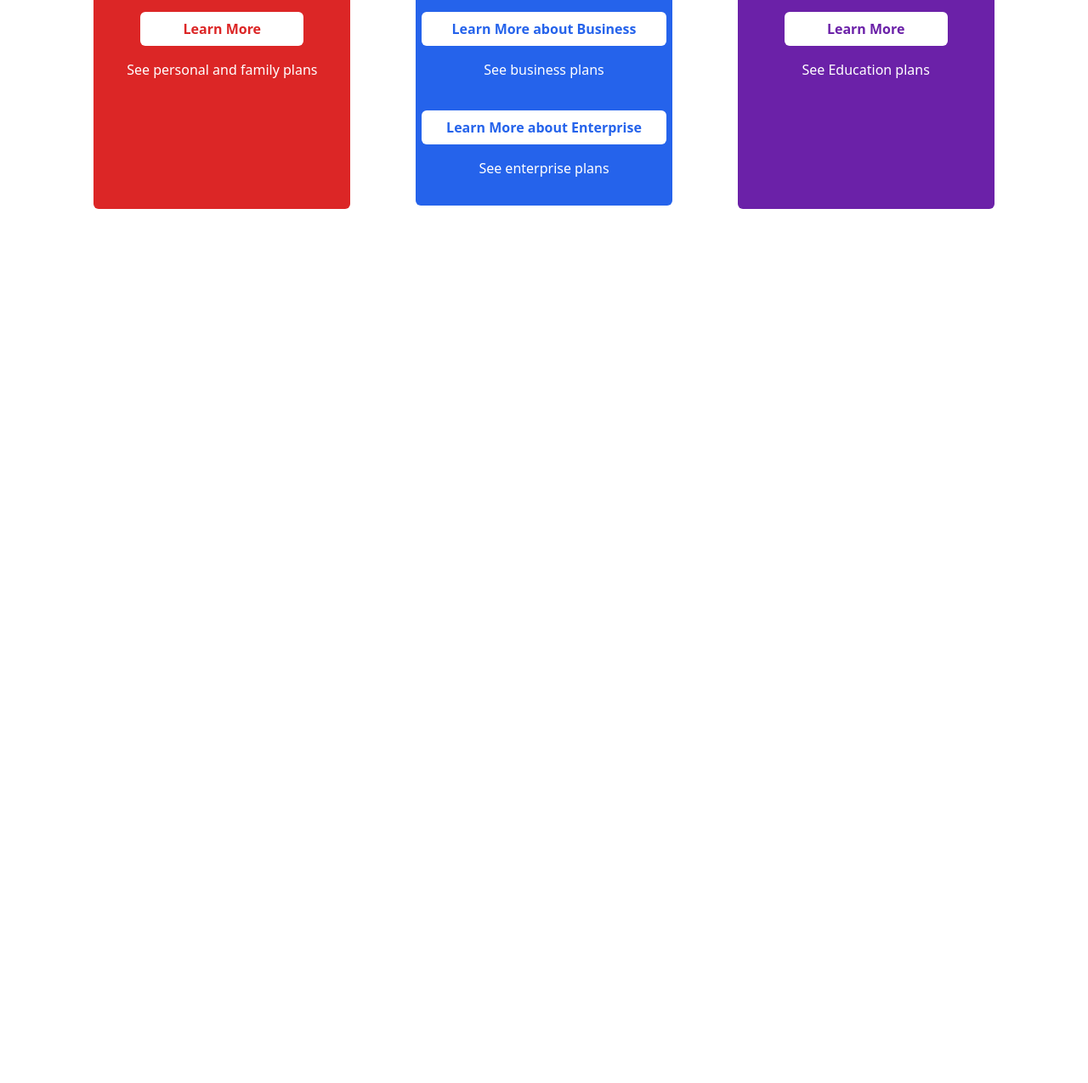
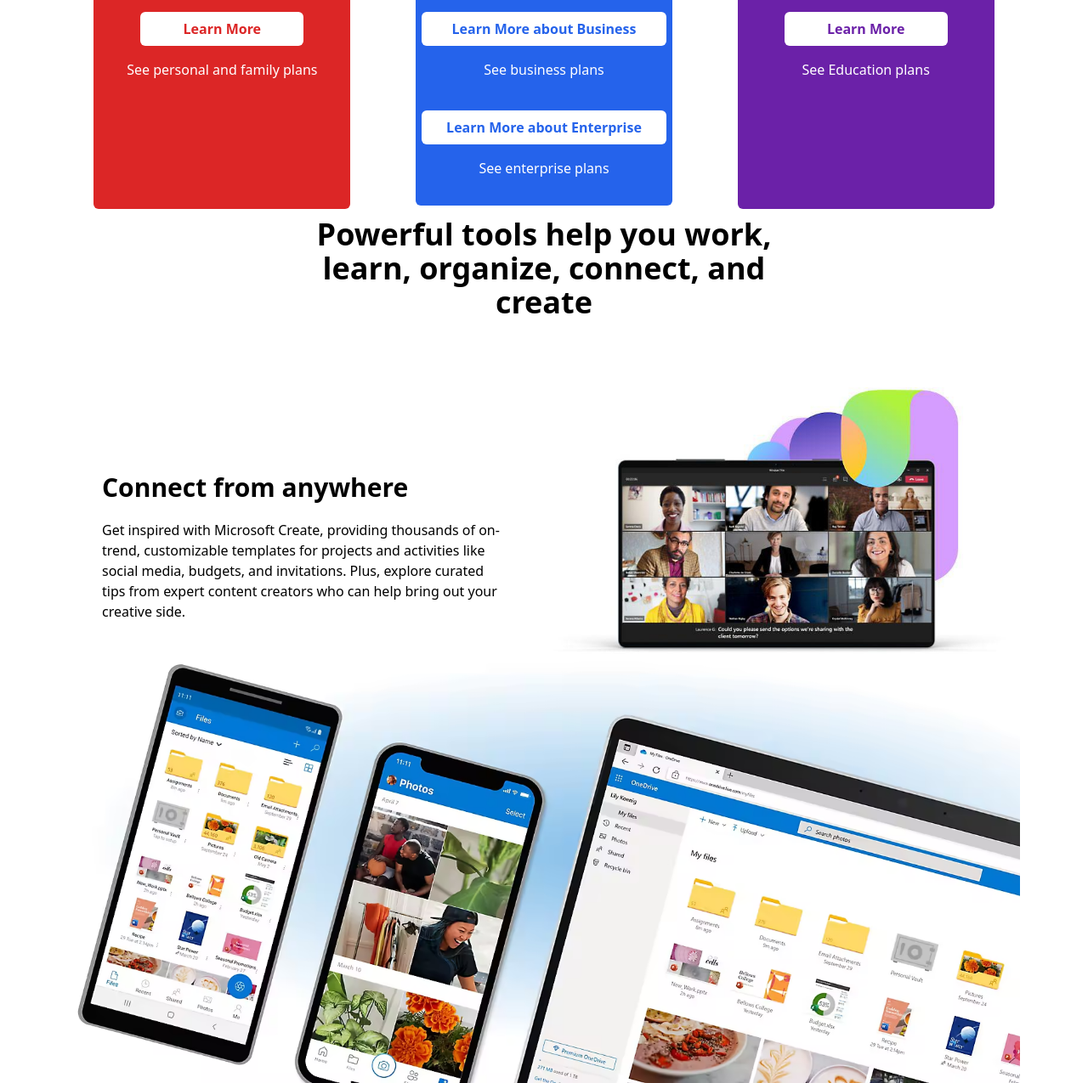
Before and after one commit to Satyum-Singh/MicrosoftClone, a website: page Pages/Microsoft_365.html in a window 1280 px wide. Shown: the part 2795-4070 px from the top of the page at 85% size. Before the commit the page ends 3095 px from the top, so only its background shows below. Drawn offline with nearby package versions, Linux system fonts and the light colour scheme; files that its build step writes are made by us from their sources.

Commit message:
Working on Tools Section.

```diff
--- a/Pages/Microsoft_365.html
+++ b/Pages/Microsoft_365.html
@@ -391,7 +391,37 @@
       </div>
     </div>
 
-    <!--  -->
-    <div class="mt-96"></div>
+    <!-- Tools -->
+    <div class="flex flex-col justify-center mx-20 translate-y-80 mt-5">
+      <h1 class="text-4xl font-semibold mb-20 text-center px-72">
+        Powerful tools help you work, learn, organize, connect, and create
+      </h1>
+      <div class="flex">
+        <div class="flex flex-col w-1/2 mt-20">
+          <h1 class="text-3xl font-semibold my-5 px-10">
+            Connect from anywhere
+          </h1>
+          <p class="font-normal px-10">
+            Get inspired with Microsoft Create, providing thousands of on-trend,
+            customizable templates for projects and activities like social
+            media, budgets, and invitations. Plus, explore curated tips from
+            expert content creators who can help bring out your creative side.
+          </p>
+        </div>
+        <div class="w-1/2">
+          <img
+            class="object-cover"
+            src="/image/Microsoft 365/Tools/Image-ConnectAnywhere-800x450_VP5-800x450.jpg"
+            alt=""
+          />
+        </div>
+      </div>
+      <div class="">
+        <img
+          src="/image/Microsoft 365/Tools/Image-Collaborate-v2-1600x720-2x.avif"
+          alt=""
+        />
+      </div>
+    </div>
   </body>
 </html>
```
